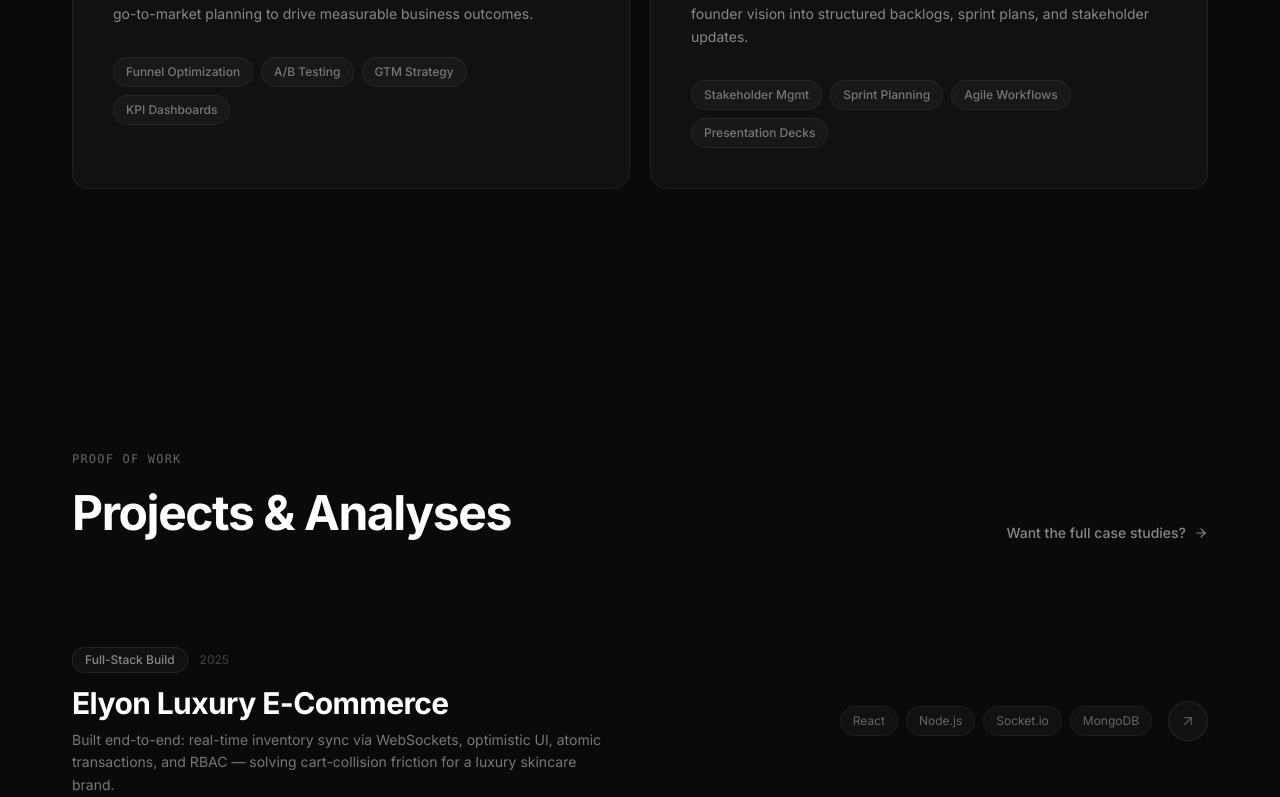
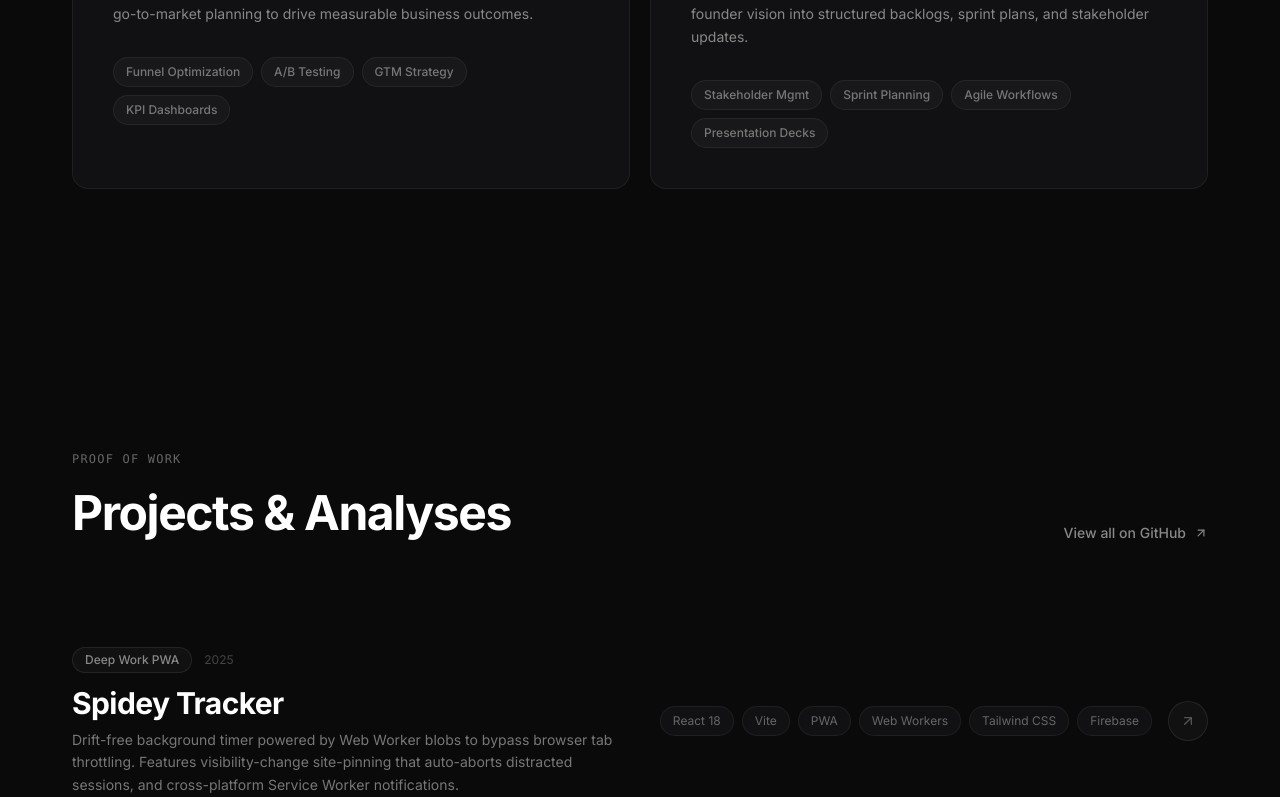
Before and after one commit to AlexBrighten/Alex-Job-Brighten, a Next.js app: page / in a window 1280 px wide. Shown: the part 2823-3620 px from the top of the page. Built offline with nearby package versions, Linux system fonts and the light colour scheme.

Commit message:
feat(projects): update projects to Spidey Tracker, JobPulse, Celtrix, and Portman from GitHub

```diff
--- a/src/app/components/About.js
+++ b/src/app/components/About.js
@@ -69,7 +69,7 @@ export default function About() {
             animate={isInView ? { opacity: 1, y: 0 } : {}}
             transition={{ duration: 0.5, delay: 0.3 }}
           >
-            BCA student at SRM Institute with hands-on experience in product teardowns, full-stack development, and business operations. I thrive in ambiguity—give me the founder&apos;s biggest headache and I&apos;ll come back with a structured plan and a working prototype.
+            BCA student at SRM Institute with hands-on experience building developer tooling, open-source software, and high-performance applications. I thrive in ambiguity—give me the founder&apos;s biggest headache and I&apos;ll come back with a structured plan and a working prototype.
           </motion.p>
 
           {/* Bottom floating badges */}
@@ -134,8 +134,8 @@ export default function About() {
           transition={{ duration: 0.6, delay: 0.7 }}
         >
           {[
-            { number: "6", label: "Product Teardowns" },
-            { number: "3", label: "Shipped Projects" },
+            { number: "4", label: "Shipped Projects" },
+            { number: "1", label: "Open Source CLI" },
             { number: "BCA", label: "SRM Institute" },
             { number: "10+", label: "Skills & Tools" },
           ].map((stat) => (
--- a/src/app/components/Projects.js
+++ b/src/app/components/Projects.js
@@ -5,40 +5,40 @@ import { motion, useInView } from "framer-motion";
 
 const projectsData = [
   {
-    id: "elyon",
-    title: "Elyon Luxury E-Commerce",
-    category: "Full-Stack Build",
-    description: "Built end-to-end: real-time inventory sync via WebSockets, optimistic UI, atomic transactions, and RBAC — solving cart-collision friction for a luxury skincare brand.",
-    tags: ["React", "Node.js", "Socket.io", "MongoDB"],
+    id: "spidey-tracker",
+    title: "Spidey Tracker",
+    category: "Deep Work PWA",
+    description: "Drift-free background timer powered by Web Worker blobs to bypass browser tab throttling. Features visibility-change site-pinning that auto-aborts distracted sessions, and cross-platform Service Worker notifications.",
+    tags: ["React 18", "Vite", "PWA", "Web Workers", "Tailwind CSS", "Firebase"],
     year: "2025",
-    href: "https://github.com/AlexBrighten",
+    href: "https://github.com/AlexBrighten/Alex-Spidey-Tracker-",
   },
   {
-    id: "product-teardowns",
-    title: "6 Product Teardowns",
-    category: "Product Analysis",
-    description: "Deep-dive analyses of Swiggy, WhatsApp Pay, Zomato, Spotify, Razorpay, and Instagram — covering JTBD, funnel friction, business models, and RICE-scored recommendations.",
-    tags: ["JTBD", "Funnel Analysis", "RICE Framework", "Metrics"],
+    id: "jobpulse",
+    title: "JobPulse",
+    category: "Chrome Ext + Web Dashboard",
+    description: "Application & resume performance tracker featuring real-time Google Cloud Firestore synchronization, 100% private local IndexedDB resume storage, toolbar auto-scraping, and A/B variant callback analytics.",
+    tags: ["Manifest V3", "Cloud Firestore", "IndexedDB", "Vercel", "A/B Analytics"],
     year: "2025",
-    href: "mailto:alexjob.pm@gmail.com?subject=Product%20Teardown%20Decks%20Request",
+    href: "https://github.com/AlexBrighten/JobPulse",
   },
   {
-    id: "spidey-tracker",
-    title: "Spidey Tracker PWA",
-    category: "Offline-First App",
-    description: "Engineered an offline-first habit tracker with sub-50ms local writes via IndexedDB, service worker background sync, and streak analytics dashboards.",
-    tags: ["PWA", "IndexedDB", "Firestore", "Recharts"],
-    year: "2024",
-    href: "https://github.com/AlexBrighten",
+    id: "celtrix",
+    title: "Celtrix (Open Source)",
+    category: "Open Source CLI Tool",
+    description: "Published npm scaffolding CLI (`npx celtrix`) that sets up modern full-stack web applications in seconds with MERN, MEAN, MEVN, Next.js, and Hono stacks, automated tooling, and pre-configured integrations.",
+    tags: ["npm Package", "Node.js CLI", "Open Source", "Next.js", "Hono", "MERN"],
+    year: "2025",
+    href: "https://github.com/AlexBrighten/Celtrix",
   },
   {
-    id: "curious-bees",
-    title: "SRM Curious Bees Platform",
-    category: "UX & Operations",
-    description: "Led user research across 60+ students, built a 40-component design system, drafted PRDs with acceptance criteria, and cut onboarding drop-off by 40%.",
-    tags: ["User Research", "Design System", "Agile", "PRDs"],
-    year: "2024",
-    href: "https://github.com/AlexBrighten",
+    id: "portman",
+    title: "Portman",
+    category: "VS Code Extension",
+    description: "Interactive visual port management extension for VS Code that detects and kills network ports without leaving the editor. Features smart detection for 40+ frameworks, terminal EADDRINUSE auto-retry, and Docker awareness.",
+    tags: ["VS Code Extension", "TypeScript", "Process Monitoring", "Docker", "DevTools"],
+    year: "2025",
+    href: "https://github.com/AlexBrighten/portman",
   },
 ];
 
@@ -69,13 +69,15 @@ export default function Projects() {
             </h2>
           </div>
           <a
-            href="#contact"
+            href="https://github.com/AlexBrighten"
+            target="_blank"
+            rel="noopener noreferrer"
             className="inline-flex items-center gap-2 text-sm font-medium text-[#888] transition-colors hover:text-[#c8ff00]"
           >
-            Want the full case studies?
+            View all on GitHub
             <svg width="14" height="14" viewBox="0 0 24 24" fill="none" stroke="currentColor" strokeWidth="2" strokeLinecap="round" strokeLinejoin="round">
-              <path d="M5 12h14" />
-              <path d="M12 5l7 7-7 7" />
+              <path d="M7 17L17 7" />
+              <path d="M7 7h10v10" />
             </svg>
           </a>
         </motion.div>
```
